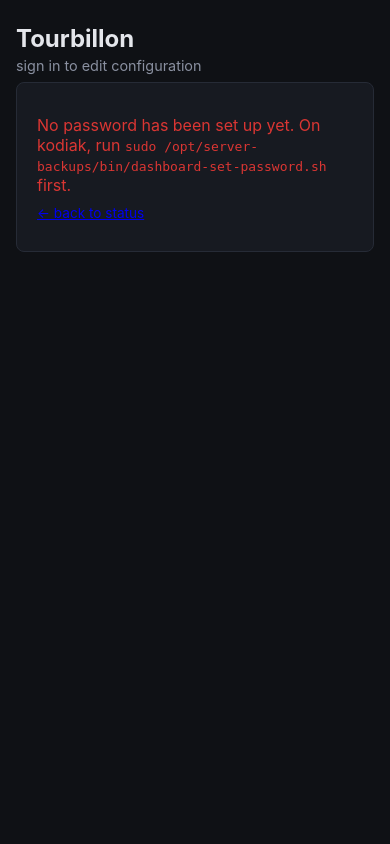
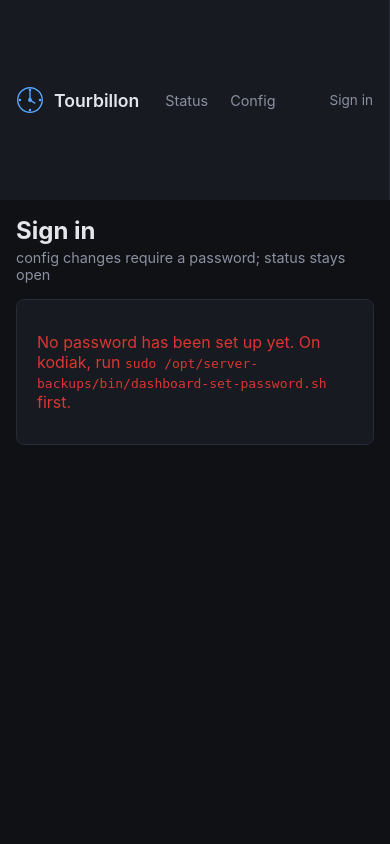
Before and after one commit to lynchdavis/home-backup-mgmt, a FastAPI app: page /login in a window 390 px wide. Run offline with FastAPI, Linux system fonts and the light colour scheme.

Commit message:
v0.2.1: dashboard UI restyle -- left sidebar nav + small inline logo
Cosmetic only, no functional change. Factored a base.html layout that
index.html, config.html, and login.html all now extend instead of each
being a standalone HTML document: a persistent left sidebar with a
small inline SVG mark (no icon font, no CDN -- consistent with
ADR-007's vendored-htmx principle), Status/Config nav links with an
active-page highlight, and a Sign in/Log out footer tracking session
state.

style.css gained the sidebar layout (responsive, collapses to a top
bar under 700px) and basic input/button styling that didn't exist
before. Verified live: nav highlighting, session-state footer, and
every existing panel (including the v0.2.0 config toggle) all still
work identically.

Co-Authored-By: Claude Sonnet 5 <noreply@anthropic.com>

```diff
--- a/dashboard/api/main.py
+++ b/dashboard/api/main.py
@@ -77,7 +77,10 @@ def _fetch(fn):
 
 @app.get("/")
 def index(request: Request):
-    return templates.TemplateResponse(request, "index.html", {})
+    return templates.TemplateResponse(request, "index.html", {
+        "active": "status",
+        "authenticated": _page_authenticated(request),
+    })
 
 
 @app.get("/api/status")
@@ -173,7 +176,10 @@ def logout():
 def config_page(request: Request):
     if not _page_authenticated(request):
         return RedirectResponse(url="/login", status_code=303)
-    return templates.TemplateResponse(request, "config.html", {})
+    return templates.TemplateResponse(request, "config.html", {
+        "active": "config",
+        "authenticated": True,
+    })
 
 
 @app.get("/partials/config-hosts")
--- a/dashboard/web/static/style.css
+++ b/dashboard/web/static/style.css
@@ -17,30 +17,113 @@ body {
   color: var(--text);
   font-family: -apple-system, BlinkMacSystemFont, "Segoe UI", Roboto, sans-serif;
   margin: 0;
-  padding: 0 16px 40px;
 }
 
-header {
-  padding: 24px 0 8px;
+/* ---------- layout: sidebar + content ---------- */
+
+.layout {
+  display: flex;
+  min-height: 100vh;
 }
 
-header h1 {
+.sidebar {
+  flex: 0 0 200px;
+  width: 200px;
+  background: var(--panel);
+  border-right: 1px solid var(--border);
+  display: flex;
+  flex-direction: column;
+  padding: 20px 16px;
+  position: sticky;
+  top: 0;
+  height: 100vh;
+}
+
+.brand {
+  display: flex;
+  align-items: center;
+  gap: 10px;
+  margin-bottom: 28px;
+  color: var(--accent);
+}
+
+.brand-mark { flex-shrink: 0; }
+.brand-name { font-size: 1.1rem; font-weight: 600; color: var(--text); }
+
+.nav-links {
+  list-style: none;
   margin: 0;
-  font-size: 1.5rem;
+  padding: 0;
+  flex: 1;
+  display: flex;
+  flex-direction: column;
+  gap: 2px;
 }
+
+.nav-links a {
+  display: block;
+  padding: 8px 10px;
+  border-radius: 6px;
+  color: var(--muted);
+  text-decoration: none;
+  font-size: 0.9rem;
+}
+
+.nav-links a:hover { background: rgba(255, 255, 255, 0.05); color: var(--text); }
+.nav-links a.active { background: rgba(88, 166, 255, 0.14); color: var(--accent); font-weight: 600; }
+
+.sidebar-footer {
+  border-top: 1px solid var(--border);
+  padding-top: 14px;
+  font-size: 0.85rem;
+}
+
+.sidebar-footer a, .link-button {
+  color: var(--muted);
+  text-decoration: none;
+  background: none;
+  border: none;
+  padding: 0;
+  font: inherit;
+  cursor: pointer;
+}
+
+.sidebar-footer a:hover, .link-button:hover { color: var(--text); }
+
+.content {
+  flex: 1;
+  min-width: 0;
+  padding: 24px 24px 40px;
+}
+
+.content > * { max-width: 900px; }
+
+@media (max-width: 700px) {
+  .layout { flex-direction: column; }
+  .sidebar {
+    width: 100%;
+    height: auto;
+    position: static;
+    flex-direction: row;
+    align-items: center;
+    padding: 12px 16px;
+    gap: 16px;
+  }
+  .brand { margin-bottom: 0; }
+  .nav-links { flex-direction: row; flex: none; }
+  .sidebar-footer { border-top: none; padding-top: 0; margin-left: auto; }
+  .content { padding: 16px; }
+}
+
+/* ---------- page content ---------- */
+
+.page-header { padding: 0 0 16px; }
+.page-header h1 { margin: 0; font-size: 1.5rem; }
 
 .subtitle {
   color: var(--muted);
   margin: 4px 0 0;
   font-size: 0.9rem;
-}
-
-main {
-  display: flex;
-  flex-direction: column;
-  gap: 20px;
-  max-width: 900px;
-  margin: 0 auto;
 }
 
 .panel {
--- /dev/null
+++ b/dashboard/web/templates/base.html
@@ -0,0 +1,46 @@
+<!DOCTYPE html>
+<html lang="en">
+<head>
+  <meta charset="utf-8">
+  <meta name="viewport" content="width=device-width, initial-scale=1">
+  <title>{% block title %}Tourbillon{% endblock %}</title>
+  <link rel="stylesheet" href="/static/style.css">
+  {% block head %}{% endblock %}
+</head>
+<body>
+  <div class="layout">
+    <nav class="sidebar">
+      <div class="brand">
+        <svg class="brand-mark" viewBox="0 0 32 32" width="28" height="28" aria-hidden="true">
+          <circle cx="16" cy="16" r="14" fill="none" stroke="currentColor" stroke-width="1.6"/>
+          <circle cx="16" cy="16" r="2.2" fill="currentColor"/>
+          <g stroke="currentColor" stroke-width="1.6" stroke-linecap="round">
+            <line x1="16" y1="16" x2="16" y2="6.5"/>
+            <line x1="16" y1="16" x2="21.5" y2="19.5"/>
+          </g>
+          <circle cx="16" cy="4.5" r="1.4" fill="currentColor"/>
+          <circle cx="16" cy="27.5" r="1.4" fill="currentColor"/>
+          <circle cx="4.5" cy="16" r="1.4" fill="currentColor"/>
+          <circle cx="27.5" cy="16" r="1.4" fill="currentColor"/>
+        </svg>
+        <span class="brand-name">Tourbillon</span>
+      </div>
+      <ul class="nav-links">
+        <li><a href="/" class="{{ 'active' if active == 'status' else '' }}">Status</a></li>
+        <li><a href="/config" class="{{ 'active' if active == 'config' else '' }}">Config</a></li>
+      </ul>
+      <div class="sidebar-footer">
+        {% if authenticated %}
+        <form method="post" action="/logout"><button type="submit" class="link-button">Log out</button></form>
+        {% else %}
+        <a href="/login">Sign in</a>
+        {% endif %}
+      </div>
+    </nav>
+    <main class="content">
+      {% block content %}{% endblock %}
+    </main>
+  </div>
+  {% block scripts %}{% endblock %}
+</body>
+</html>
--- a/dashboard/web/templates/login.html
+++ b/dashboard/web/templates/login.html
@@ -1,18 +1,11 @@
-<!DOCTYPE html>
-<html lang="en">
-<head>
-  <meta charset="utf-8">
-  <meta name="viewport" content="width=device-width, initial-scale=1">
-  <title>Tourbillon Dashboard — Login</title>
-  <link rel="stylesheet" href="/static/style.css">
-</head>
-<body>
-  <header>
-    <h1>Tourbillon</h1>
-    <p class="subtitle">sign in to edit configuration</p>
+{% extends "base.html" %}
+{% block title %}Tourbillon — Sign in{% endblock %}
+{% block content %}
+  <header class="page-header">
+    <h1>Sign in</h1>
+    <p class="subtitle">config changes require a password; status stays open</p>
   </header>
 
-  <main>
   <section class="panel">
     {% if not_configured %}
       <p class="error">No password has been set up yet. On kodiak, run
@@ -20,7 +13,7 @@
         first.</p>
     {% else %}
       {% if error %}<p class="error">{{ error }}</p>{% endif %}
-        <form method="post" action="/login">
+      <form method="post" action="/login" class="login-form">
         <p>
           <label for="password">Password</label><br>
           <input type="password" id="password" name="password" autofocus>
@@ -28,8 +21,5 @@
         <button type="submit">Sign in</button>
       </form>
     {% endif %}
-      <p class="summary"><a href="/">&larr; back to status</a></p>
   </section>
-  </main>
-</body>
-</html>
+{% endblock %}
```
Also changed, not shown: other parts of dashboard/web/static/style.css (+37 -0 lines), dashboard/web/templates/config.html (+14 -27 lines), dashboard/web/templates/index.html (+10 -20 lines), CHANGELOG.md, 1 other file. Lines whose indentation alone changed are shown as unchanged.
